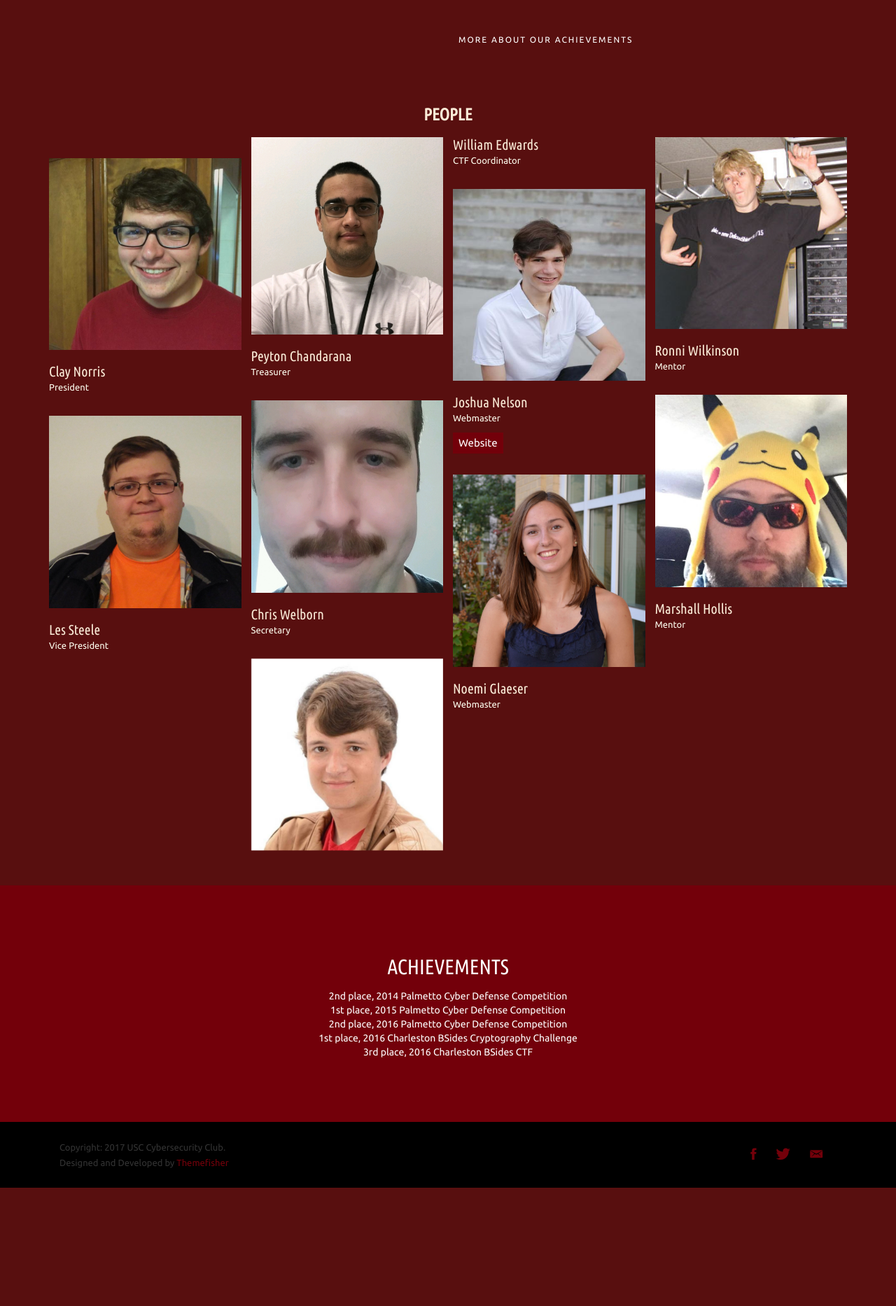
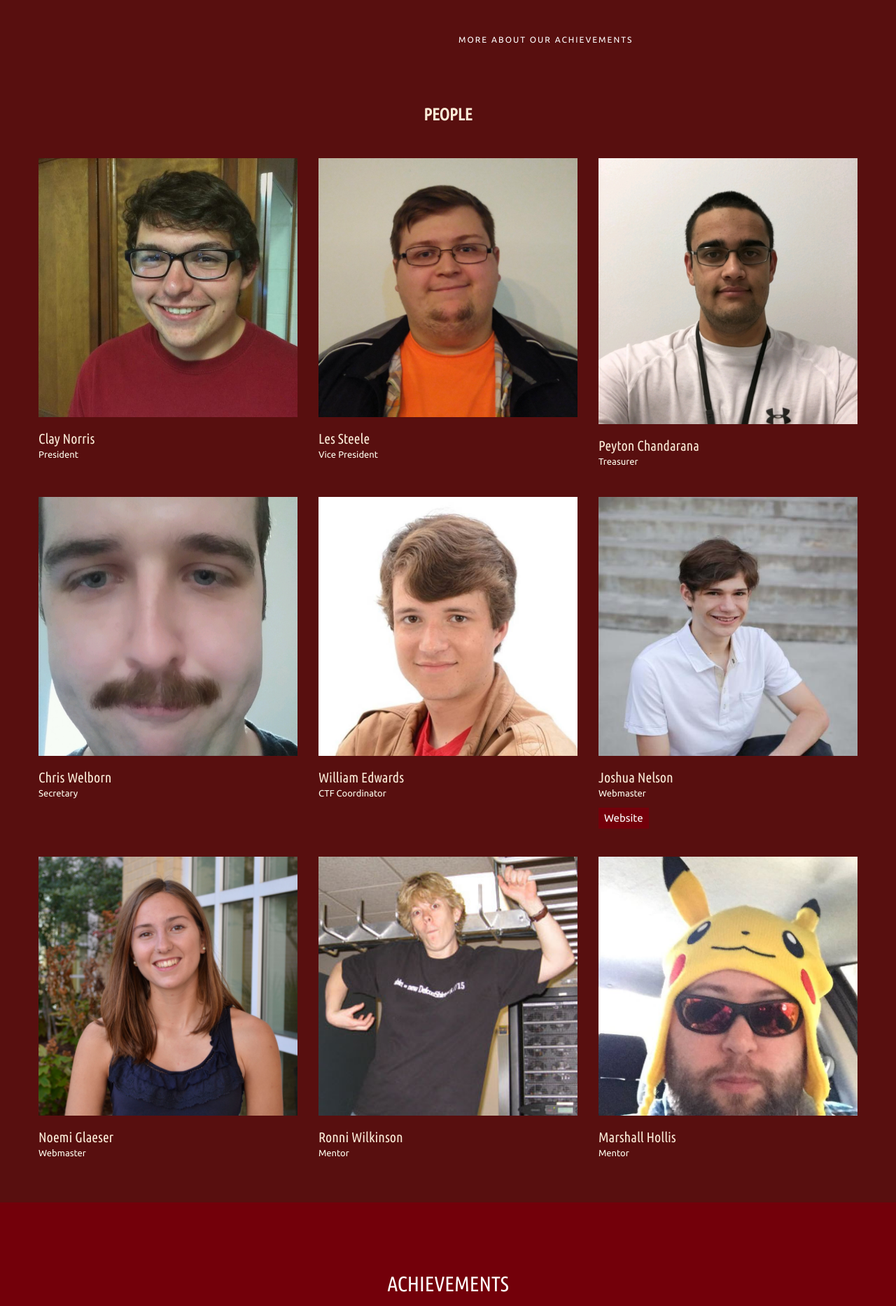
Before and after one commit to nglaeser/CybersecSite, a Flask app: page /about.html in a window 1280 px wide. Shown: the part 664-2530 px from the top of the page at 70% size. Before the commit the page ends 2361 px from the top, so only its background shows below. Run offline with Flask 2, Linux system fonts and the light colour scheme; some libraries are stand-ins or nearby versions; some web fonts are replaced.

Commit message:
fix photo grid

```diff
--- a/static/css/main.css
+++ b/static/css/main.css
@@ -883,6 +883,11 @@ div .col-md-3 {
   column-count: 4;
   width: 100%;
 }
+.photo-grid {
+  display: grid;
+  grid-template-columns: repeat(3, 1fr);
+  grid-column-gap: 30px;
+}
 .team-member {
   margin-top: 30px;
 }
--- a/templates/about.html
+++ b/templates/about.html
@@ -159,7 +159,8 @@
             <div class="container">
                 <div class="row">
                     <h2 class="subtitle text-center">People</h2>
-                    <div class="col-md-3">
+                    <!-- div class="col-md-3"-->
+                    <div class="photo-grid">
                         <div class="team-member wow fadeInLeft" data-wow-duration="500ms" data-wow-delay=".3s">
 			    <!-- social stuff can be added if anyone wants
                             <p class="social-icons">
@@ -170,7 +171,7 @@
                             </p>
 			    !-->
                             <div class="team-img">
-                                <img src="images/team/clay.jpg" class="team-pic" alt="Clay Norris smiles at the camera. He is wearing a red shirt that says 'CAROLINA'.">
+                                <img src="images/team/clay.jpg" class="team-pic" alt="Clay Norris smiles at the camera. He is wearing a red shirt.">
                             </div>
                             <h3 class="team_name">Clay Norris</h3>
                             <p class="team_designation">President</p>
@@ -244,7 +245,7 @@
                         </div>
                         <div class="team-member wow fadeInLeft" data-wow-duration="500ms" data-wow-delay=".3s">
                             <div class="team-img">
-                                <img src="images/team/ronni.jpg" class="team-pic" alt="Ronni dances in the sysadmin lab.">
+                                <img src="images/team/ronni.jpg" class="team-pic" alt="Ronni is acting goofy in the sysadmin lab.">
                             </div>
                             <h3 class="team_name">Ronni Wilkinson</h3>
                             <p class="team_designation">Mentor</p>
```
